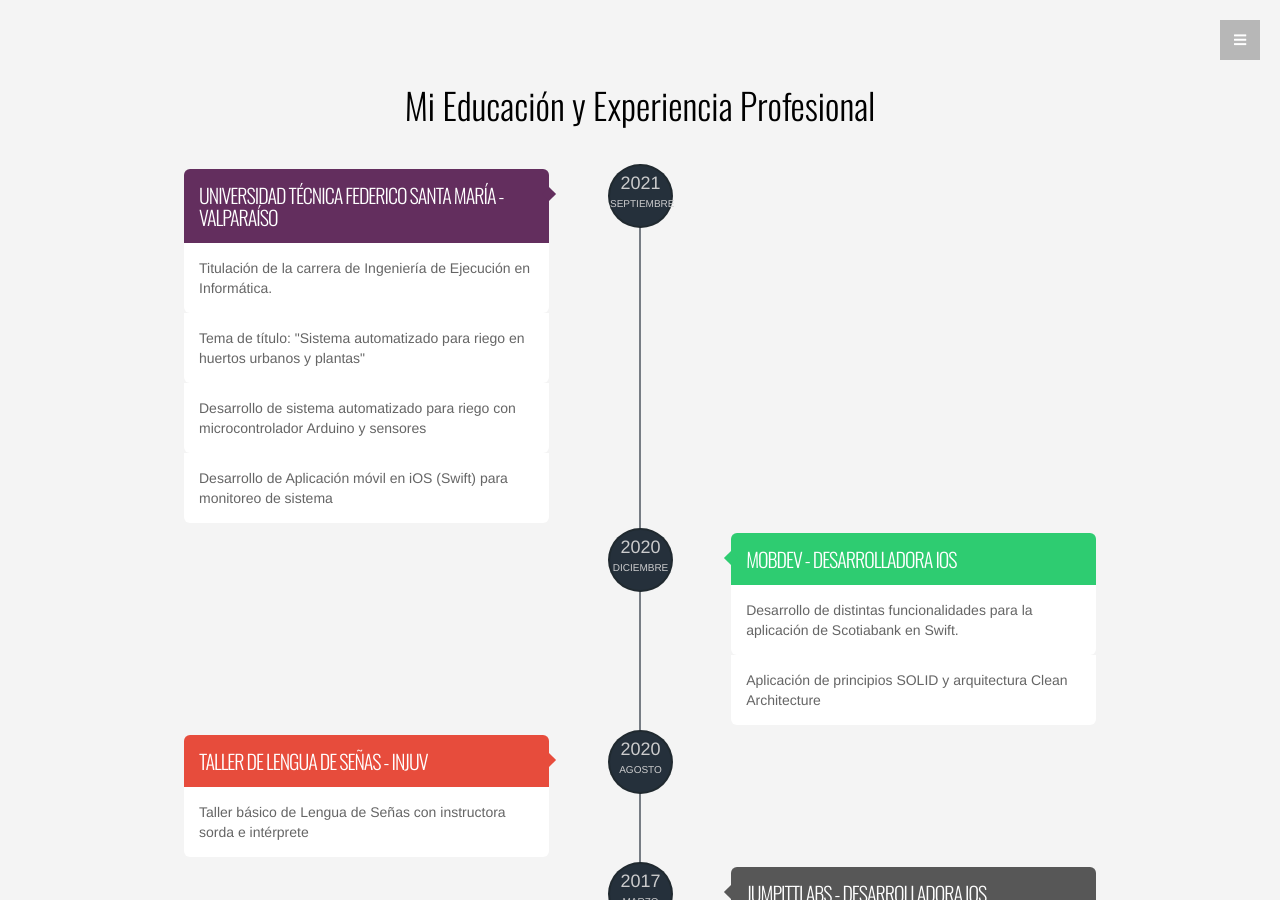
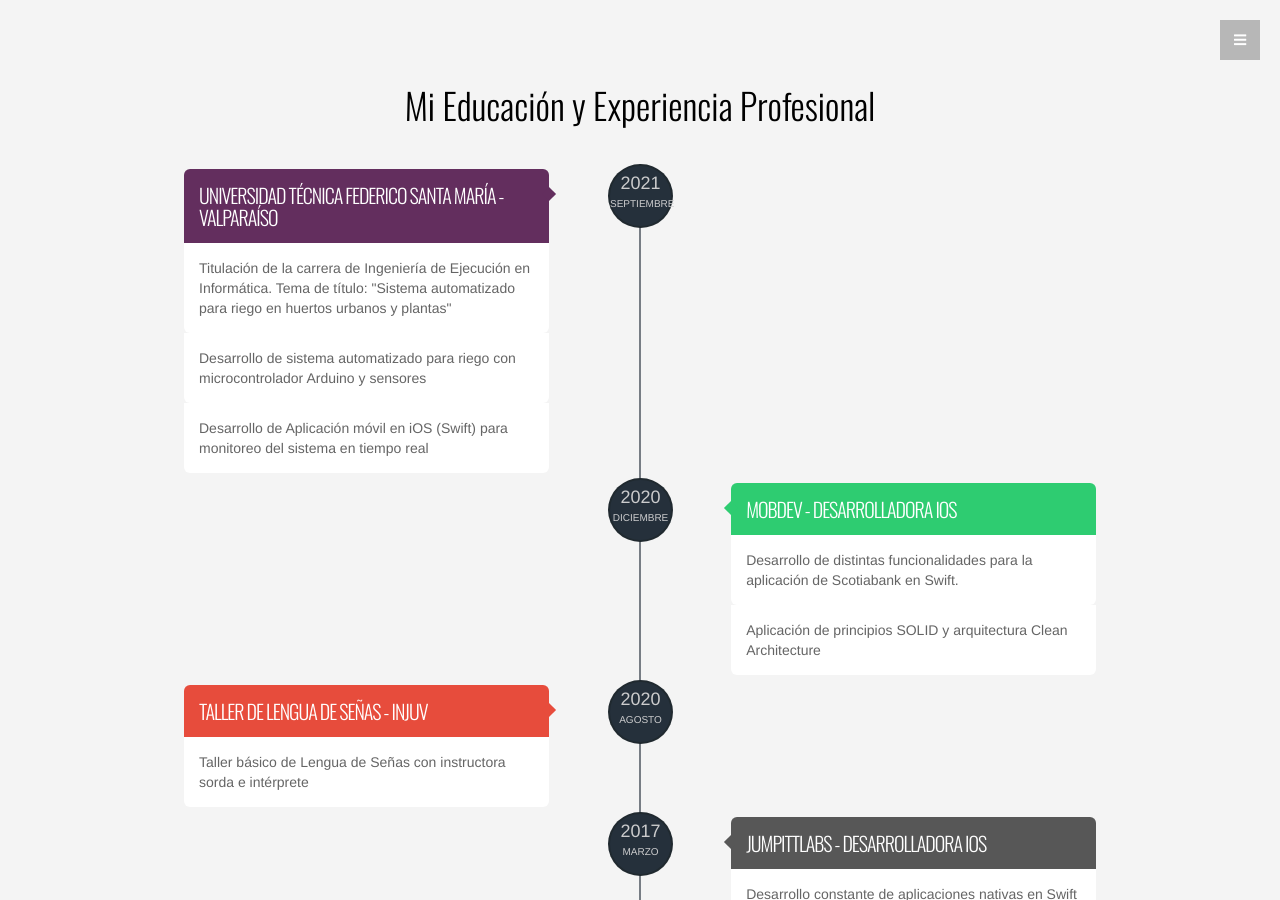
Before and after one commit to rbarramu/rbarramu.github.io, a Jekyll site: the page built from index.md, in a window 1280 px wide and 900 px high, scrolled down 2647 px. Built offline with Jekyll 4.4.1, drawn with Linux system fonts in a browser that asks for light colours; nearby versions of some CDN libraries; our own code applies the rules of GitHub Pages for plain Markdown files.

Commit message:
updated cv document

```diff
--- a/_layouts/default.html
+++ b/_layouts/default.html
@@ -230,10 +229,10 @@
                 <span class="year">Septiembre</span>
               </span>
               <h2>Universidad Técnica Federico Santa María - Valparaíso</h2>
-              <p>Titulación de la carrera de Ingeniería de Ejecución en Informática.</p>
-              <p>Tema de título: "Sistema automatizado para riego en huertos urbanos y plantas"</p>
+              <p>Titulación de la carrera de Ingeniería de Ejecución en Informática.
+                Tema de título: "Sistema automatizado para riego en huertos urbanos y plantas"</p>
               <p>Desarrollo de sistema automatizado para riego con microcontrolador Arduino y sensores</p>
-              <p>Desarrollo de Aplicación móvil en iOS (Swift) para monitoreo de sistema</p>
+              <p>Desarrollo de Aplicación móvil en iOS (Swift) para monitoreo del sistema en tiempo real</p>
             </div>
           </article>
           <article>
```
Also changed, not shown: other parts of _layouts/default.html (+0 -1 lines), 3 other files.
